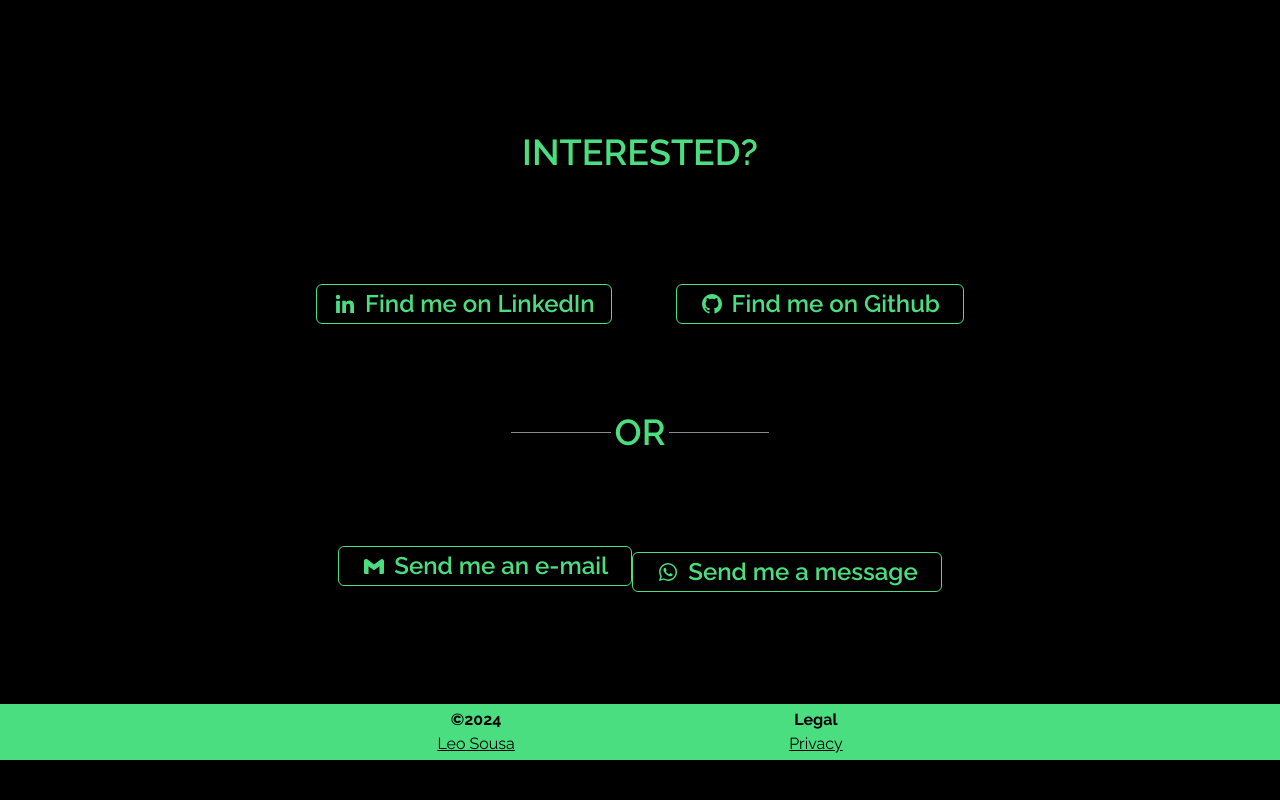
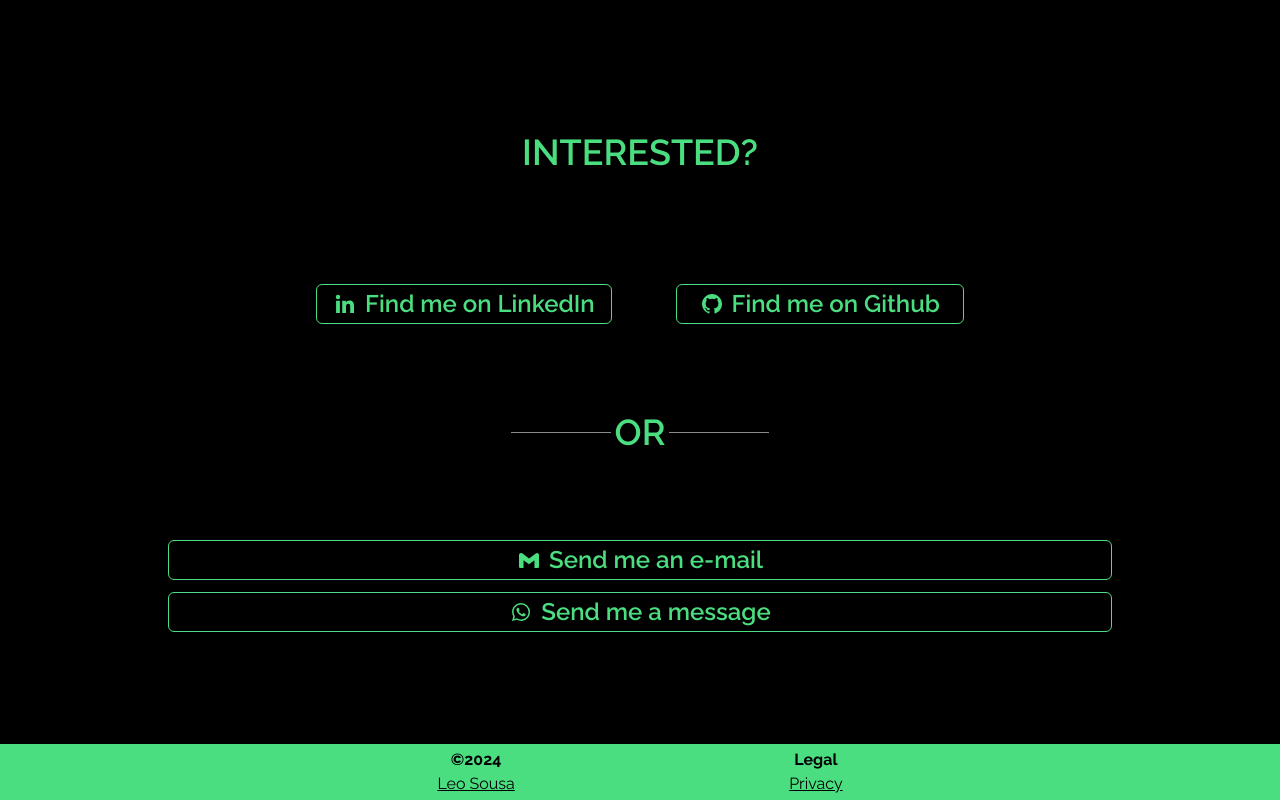
Before and after one commit to sousalmdev/portfoolio, a Next.js app: page / in a window 1280 px wide. Shown: the part 10845-11645 px from the top of the page. Before the commit the page ends 11605 px from the top, so only its background shows below. Built offline with nearby package versions, Linux system fonts and the light colour scheme.

Commit message:
now it will work

```diff
--- a/app/components/contact.tsx
+++ b/app/components/contact.tsx
@@ -30,7 +30,7 @@ export const Contact = () => {
           <h2 className={`text-green-400 text-center py-2 text-base md:text-4xl font-semibold `}>OR</h2>
           <Divider width={100} />
           </div>
-      <div className="flex-col">
+      <div className="flex flex-col">
 <FormContact/>
 
 <Button as={Link}  fontSize={{base:'medium',md:'x-large',xl:'x-large'}} href={'https://wa.link/sqisqd'} border={'.5px solid rgb(74 222 128)'} bgColor={'black'} marginTop={3} _hover={{bgColor:'black',color:'rgb 74 222 128'}} color={'rgb(74 222 128)'} paddingInline={{base:'23px'}} leftIcon={BiLogoWhatsapp(Icon)}>Send me a message</Button>
```
